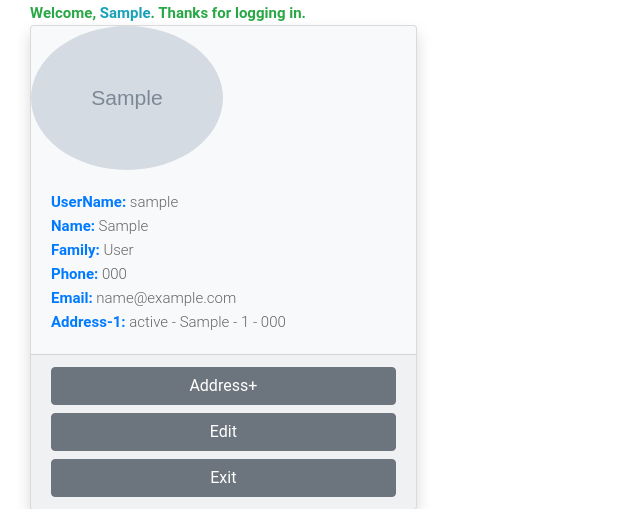
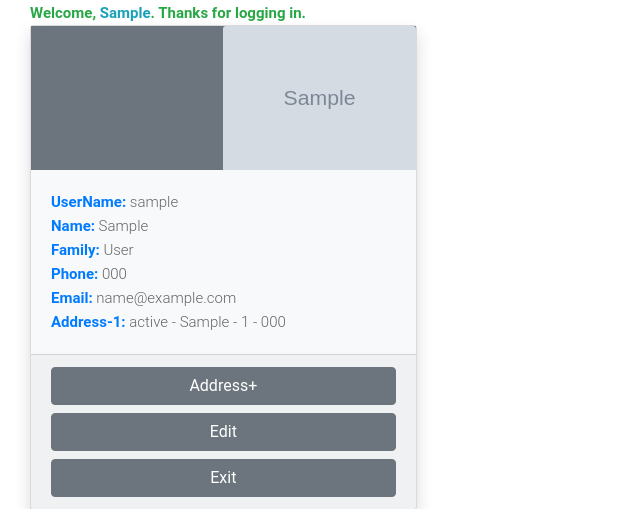
Before and after one commit to Ayazadeh/online_shop, a Django app: page /accounts/profile/ in a window 1280 px wide. Shown: the part 127-636 px from the top of the page, without its empty margins (0-640 px from the left). Run offline with Django 3.2, Linux system fonts and the light colour scheme; a user stored in the database is signed in; tables that the repository leaves empty hold one stand-in row (values such as "Sample post"); grey boxes marked "Sample" are stand-in pictures; some libraries are stand-ins or nearby versions; some web fonts are replaced.

Commit message:
modified image of customer in profile.html

```diff
--- a/templates/customer/profile.html
+++ b/templates/customer/profile.html
@@ -12,8 +12,8 @@
         <div class="row">
             <div class="col-11 col-sm-11 col-md-12 col-lg-4 col-xl-4">
                 <div class="card shadow w-100 bg-light">
-                    <div>
-                        <img class="card-img-top w-50 rounded-circle h-100 m-auto"
+                    <div class="bg-secondary">
+                        <img class="card-img-top w-50 float-right"
                              src="{{ user.customer.customer_image.url }}" alt="Card image cap">
                     </div>
                     <div class="card-body">
```
